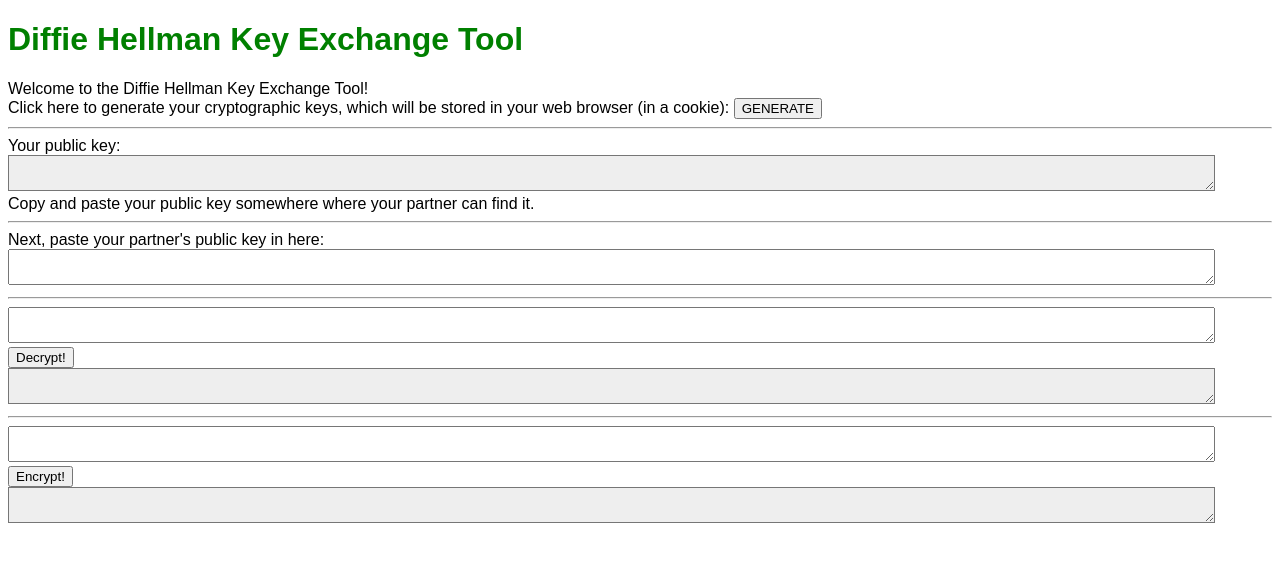
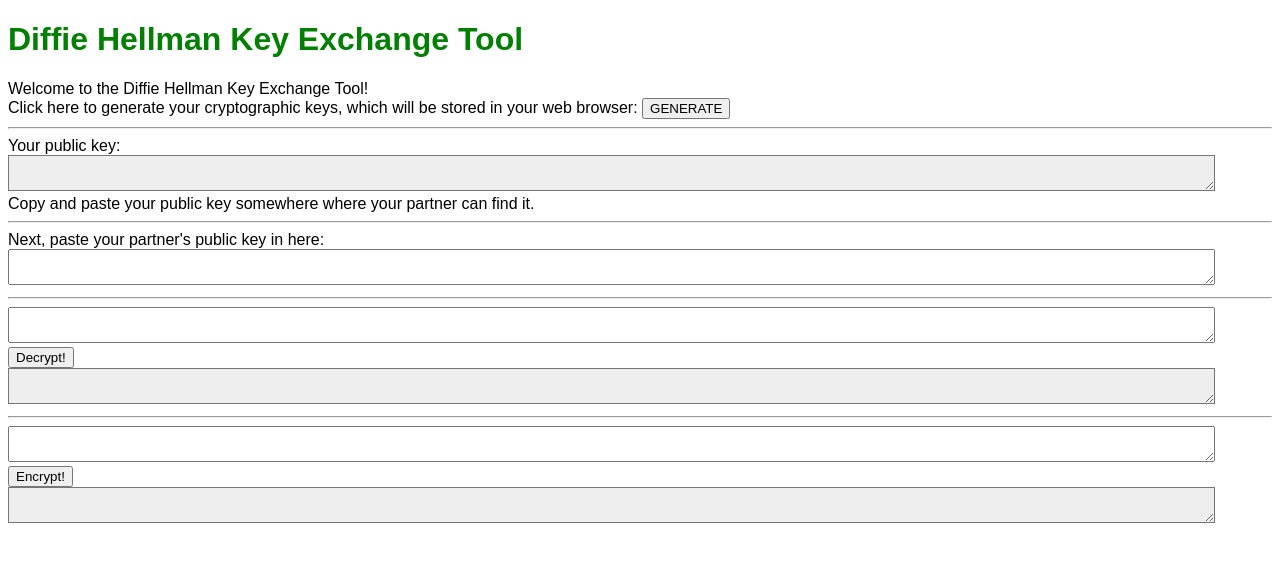
Before and after one commit to tommy-schmitz/diffie-hellman, a plain HTML site: page index.html in a window 1280 px wide. Drawn offline with Linux system fonts and the light colour scheme; a script that the page names is missing.

Commit message:
removed text referring to cookies, since they are not used

```diff
--- a/index.html
+++ b/index.html
@@ -15,7 +15,7 @@
     Welcome to the Diffie Hellman Key Exchange Tool!
 
     <div id="generate_keys_div">
-      Click here to generate your cryptographic keys, which will be stored in your web browser (in a cookie):
+      Click here to generate your cryptographic keys, which will be stored in your web browser:
       <button id="generate_button">GENERATE</button>
       <hr />
     </div>
```
